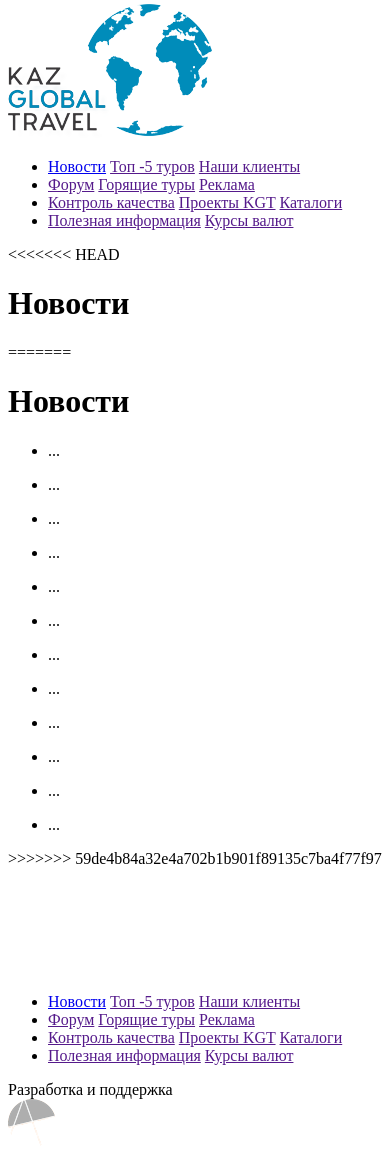
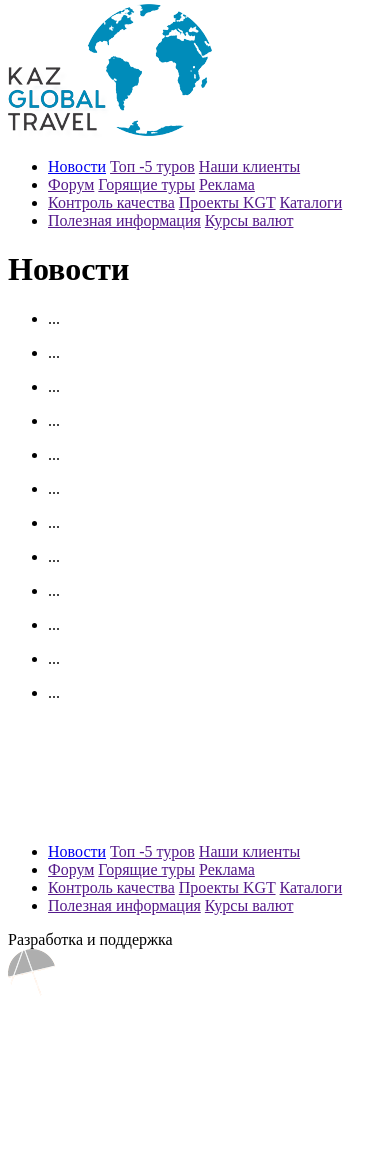
Before and after one commit to malikaarabbay/kazglobal, a Yii app: template frontend/views/news/index.php in a window 390 px wide. Shown: the part 562-1721 px from the top of the page. After the commit the page ends 1557 px from the top, so only its background shows below. Run offline with PHP 8.4 and a stand-in for Yii, Linux system fonts and the light colour scheme; the template is opened without the code that fills it, so the values that code supplies are empty; some libraries are stand-ins or nearby versions.

Commit message:
Новости адаптивость

```diff
--- a/frontend/views/news/index.php
+++ b/frontend/views/news/index.php
@@ -14,26 +14,6 @@ $this->registerMetaTag(['name'=> 'description', 'content' => '']);
 
 ?>
 
-<<<<<<< HEAD
 
-    <div class="containers">
-        <div class="content">
-             <div class="cr">
-             <div class="title text-decoration">
-                     <h1><?= $this->title ?></h1>
-                 </div>
-            <?php echo RssReader::widget([
-                'channel' => 'https://www.nur.kz/rss/all.rss',
-                'pageSize' => 10,
-                'itemView' => '@frontend/views/news/_item', //To set own viewFile set 'itemView'=>'@frontend/views/site/_rss_item'. Use $model var to access item properties
-                'wrapTag' => 'div',
-                'wrapClass' => 'rss-wrap',
-            ]);
-            ?>
-             </div>
-        </div>
-    </div>
-=======
+
 <?= $this->render( '_item' )?>
-
->>>>>>> 59de4b84a32e4a702b1b901f89135c7ba4f77f97
```
Also changed, not shown: frontend/web/css/style.css (+6 -1 lines).
